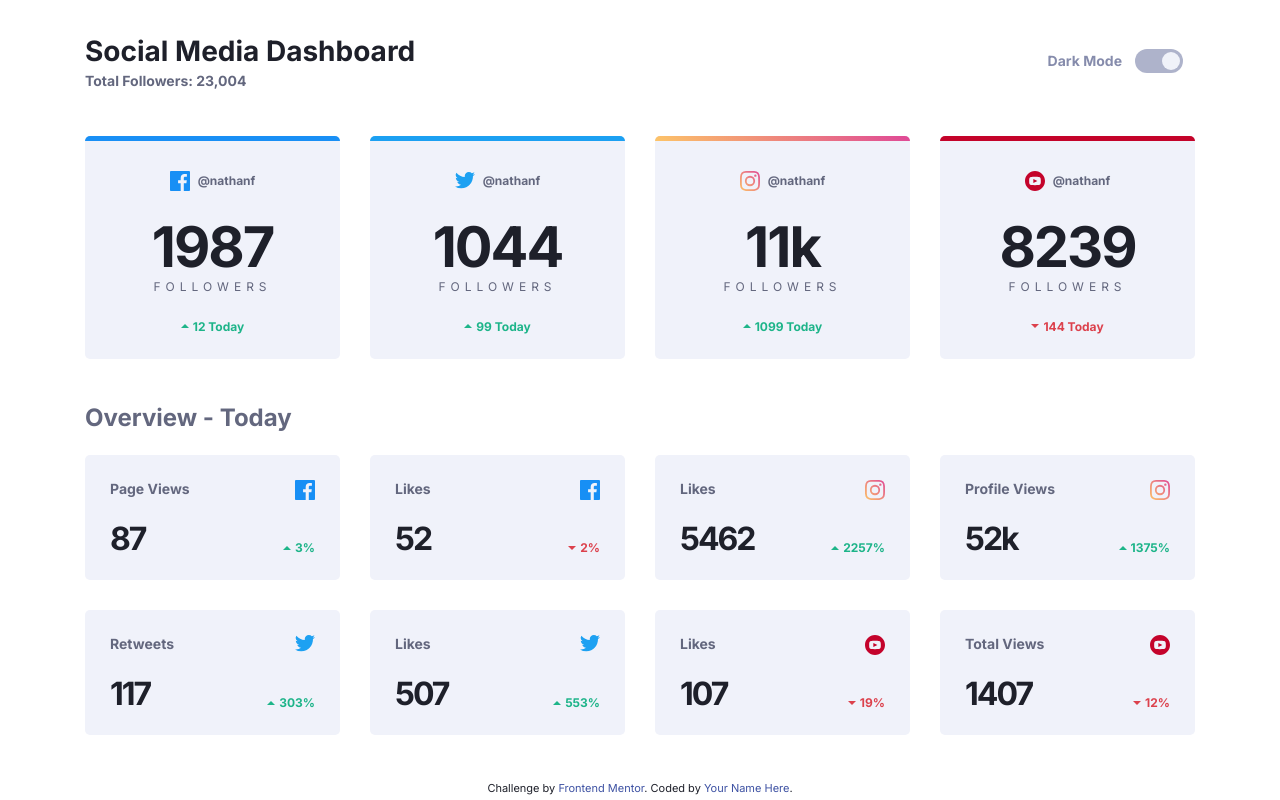
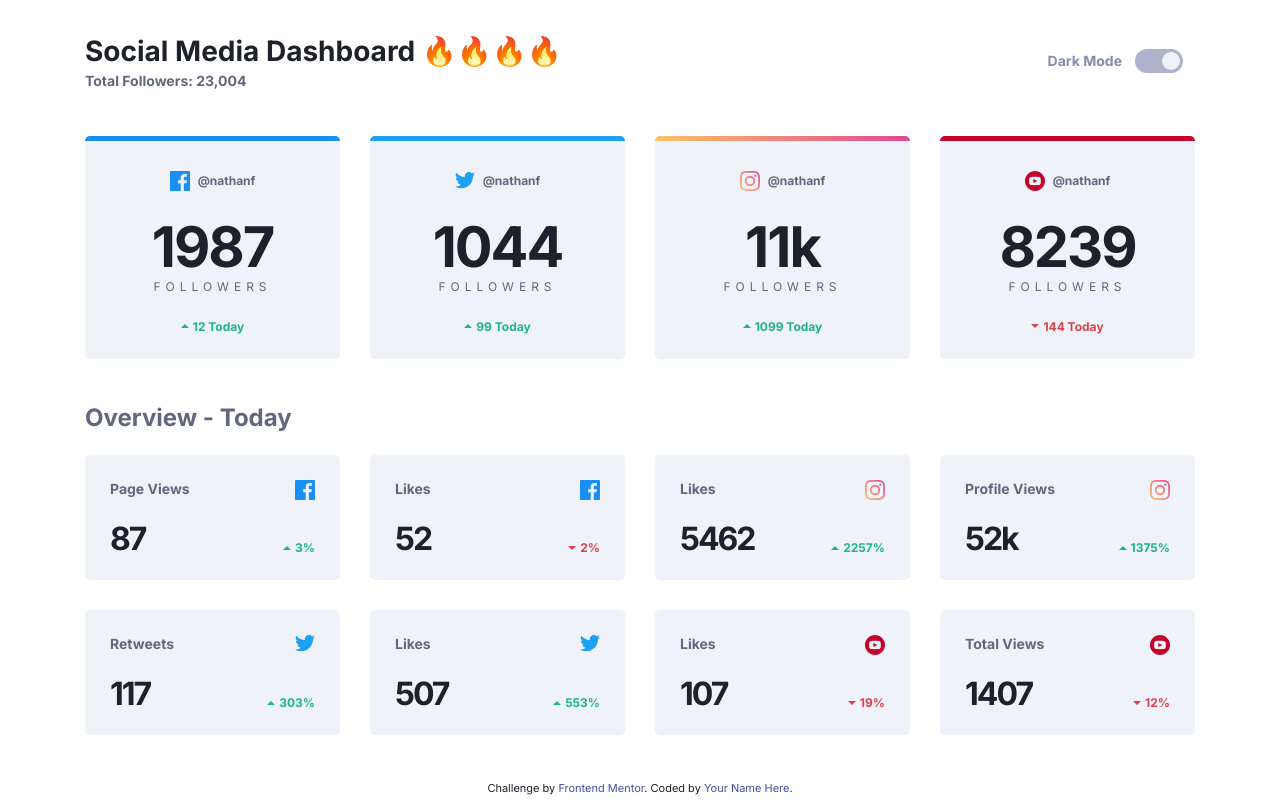
Before and after one commit to thecodercoder/fem-dklt-toggle, a website: page index.html in a window 1280 px wide. Drawn offline with nearby package versions, Linux system fonts and the light colour scheme; files that its build step writes are made by us from their sources.

Commit message:
Update index.html

```diff
--- a/index.html
+++ b/index.html
@@ -39,7 +39,7 @@
   <body>
     <header class="header container">
       <div class="header__title">
-        <h1>Social Media Dashboard</h1>
+        <h1>Social Media Dashboard 🔥🔥🔥🔥</h1>
         <span class="header__subtitle">Total Followers: 23,004</span>
       </div>
 
```
